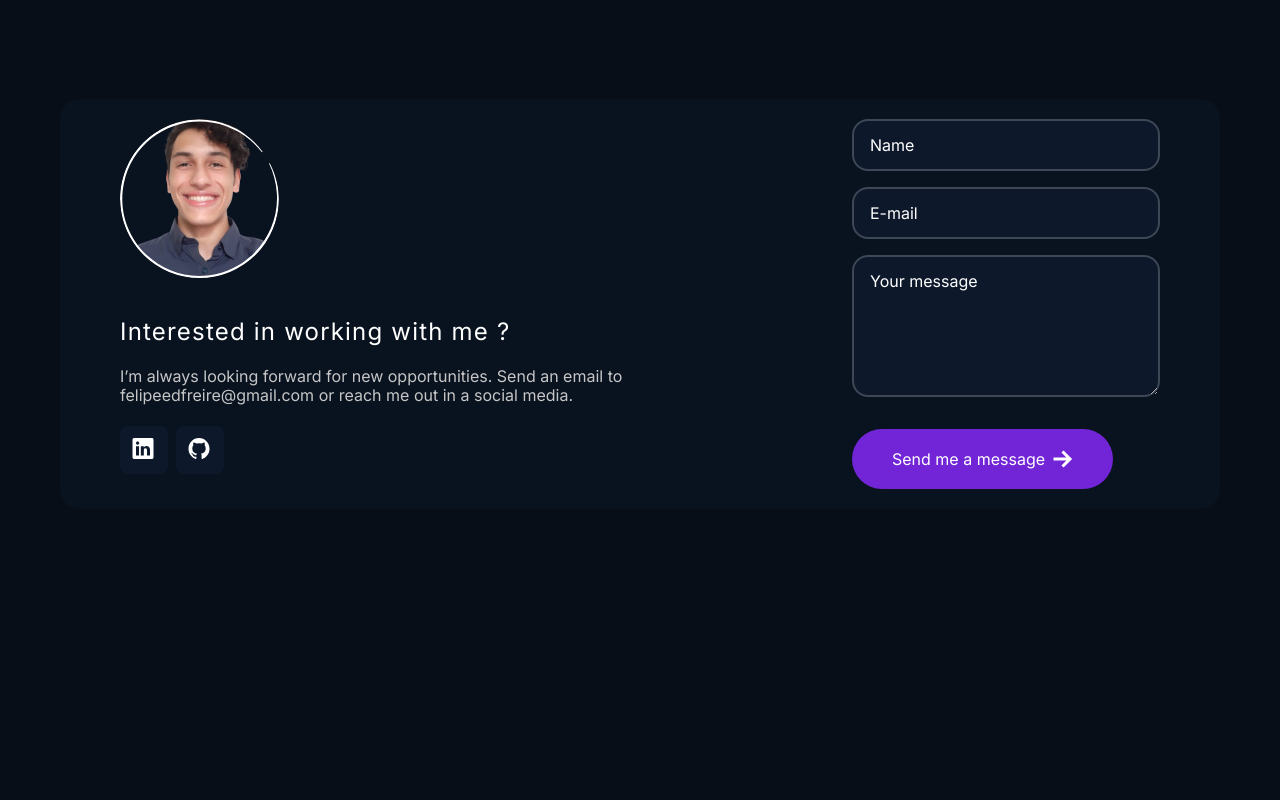
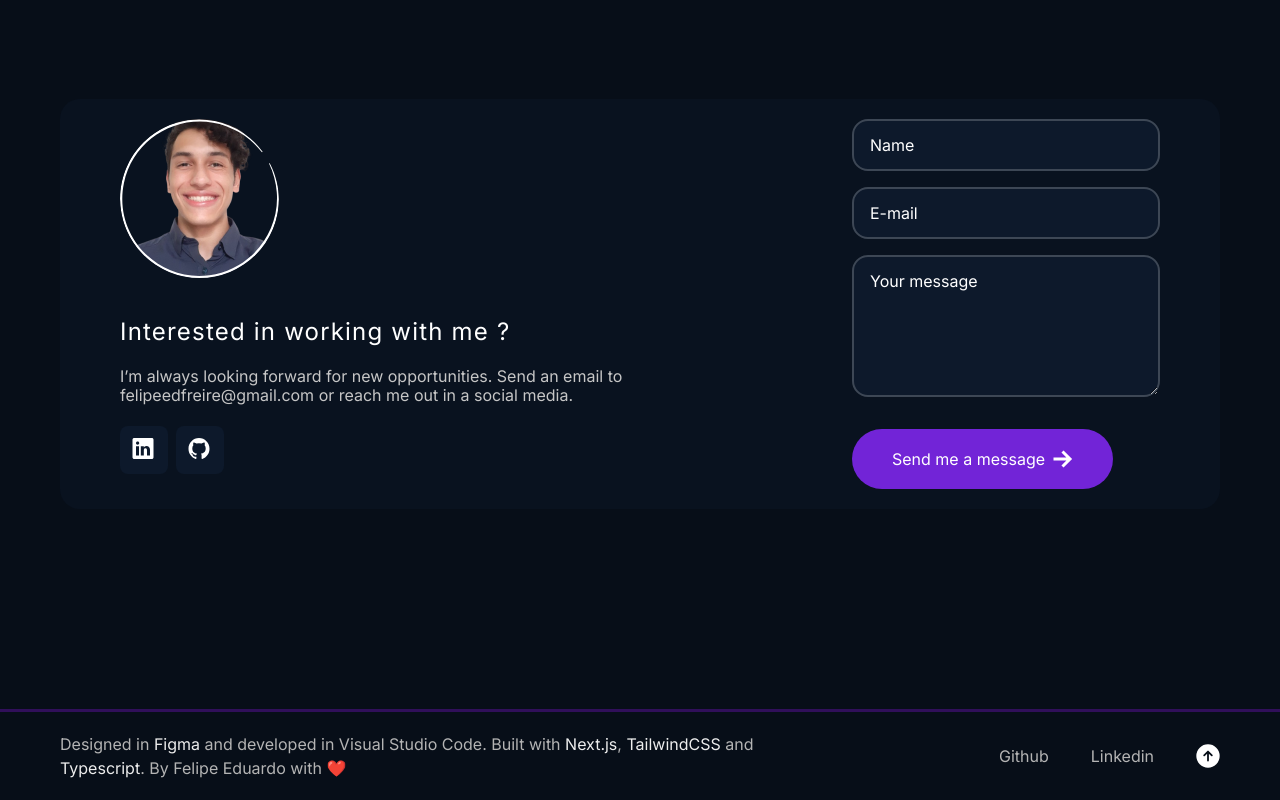
Before and after one commit to Felpezs/Portfolio, a Next.js app: page / in a window 1280 px wide. Shown: the part 3555-4355 px from the top of the page. Before the commit the page ends 4064 px from the top, so only its background shows below. Built offline with nearby package versions, Linux system fonts and the light colour scheme.

Commit message:
feat: footer

```diff
--- /dev/null
+++ b/app/components/Footer.tsx
@@ -0,0 +1,37 @@
+import ArrowCircle from "./icons/ArrowCircle";
+
+const Footer = () => {
+  return (
+    <div className="border-t-[3px] border-secondary-900 text-neutral-600 py-1 px-3 mt-5 flex justify-between">
+      <p className="max-w-[700px]">
+        Designed in <span className="text-neutral-100">Figma</span> and
+        developed in Visual Studio Code. Built with{" "}
+        <span className="text-neutral-100">Next.js</span>,{" "}
+        <span className="text-neutral-100">TailwindCSS</span> and{" "}
+        <span className="text-neutral-100">Typescript</span>. By Felipe Eduardo
+        with ❤️
+      </p>
+      <div className="flex text-neutral-600 justify-between min-w-[221px] items-center">
+        <a
+          href="https://github.com/Felpezs"
+          target="_blank"
+          referrerPolicy="no-referrer"
+        >
+          Github
+        </a>
+        <a
+          href="https://www.linkedin.com/in/felipeed/"
+          target="_blank"
+          referrerPolicy="no-referrer"
+        >
+          Linkedin
+        </a>
+        <a href="#main">
+          <ArrowCircle rotate height={24} width={24} />
+        </a>
+      </div>
+    </div>
+  );
+};
+
+export default Footer;
--- a/app/components/icons/ArrowCircle.tsx
+++ b/app/components/icons/ArrowCircle.tsx
@@ -1,13 +1,20 @@
 import React from "react";
 
-const ArrowCircle = () => {
+type ArrowCircleProps = {
+  rotate?: boolean;
+  width?: number;
+  height?: number;
+};
+
+const ArrowCircle = ({ width, height, rotate }: ArrowCircleProps) => {
   return (
     <svg
       xmlns="http://www.w3.org/2000/svg"
-      width="36"
-      height="37"
+      width={width || "36"}
+      height={height || "37"}
       fill="none"
       viewBox="0 0 36 37"
+      className={rotate ? "transform rotate-180" : ""}
     >
       <path
         fill="#ffff"
--- a/app/globals.css
+++ b/app/globals.css
@@ -23,3 +23,6 @@
 body {
   box-sizing: border-box;
 }
+html {
+  scroll-behavior: smooth;
+}
--- a/app/page.tsx
+++ b/app/page.tsx
@@ -5,10 +5,11 @@ import About from "@/app/components/About";
 import Experiences from "./components/Experiences";
 import Projects from "./components/Projects";
 import Contact from "./components/Contact/Contact";
+import Footer from "./components/Footer";
 
 export default function Home() {
   return (
-    <main>
+    <main id="main">
       <Navbar />
       <div className="grid grid-cols-12 auto-cols-max gap-x-1 gap-y-5 mx-3">
         <section className="col-span-full gap-y-1 mt-5 px-[16.89%]">
@@ -45,6 +46,7 @@ export default function Home() {
           <Contact />
         </section>
       </div>
+      <Footer />
     </main>
   );
 }
```
